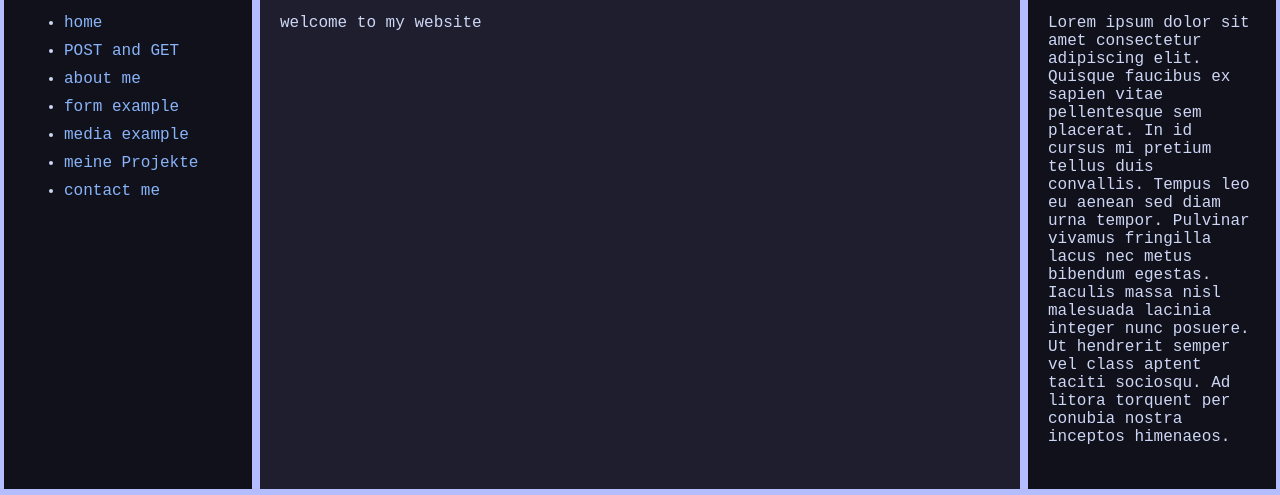
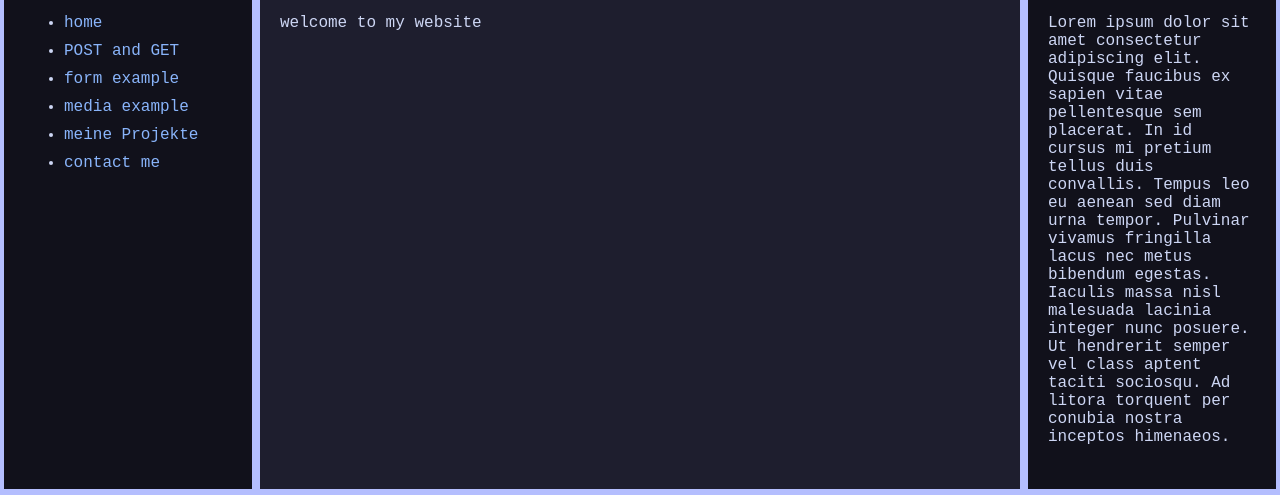
Before and after one commit to yves-bbzbl/m293, a plain HTML site: page src/index.html in a window 1280 px wide. Shown: the part 157-652 px from the top of the page. Drawn offline with Linux system fonts and the light colour scheme.

Commit message:
remove links to deleted aboutme page

```diff
--- a/src/index.html
+++ b/src/index.html
@@ -29,7 +29,6 @@
       <ul class="nav_container">
         <li><a href="index.html">home</a></li>
         <li><a href="post_get_example.html">POST and GET</a></li>
-        <li><a href="aboutme.html">about me</a></li>
         <li><a href="form_example.html">form example</a></li>
         <li><a href="media_example.html">media example</a></li>
         <li><a href="projects.html">meine Projekte</a></li>
```
Also changed, not shown: src/contact_me.html (+0 -1 lines), src/form_example.html (+1 -2 lines), src/media_example.html (+0 -1 lines), src/post_get_example.html (+0 -1 lines), src/projects.html (+0 -1 lines).
